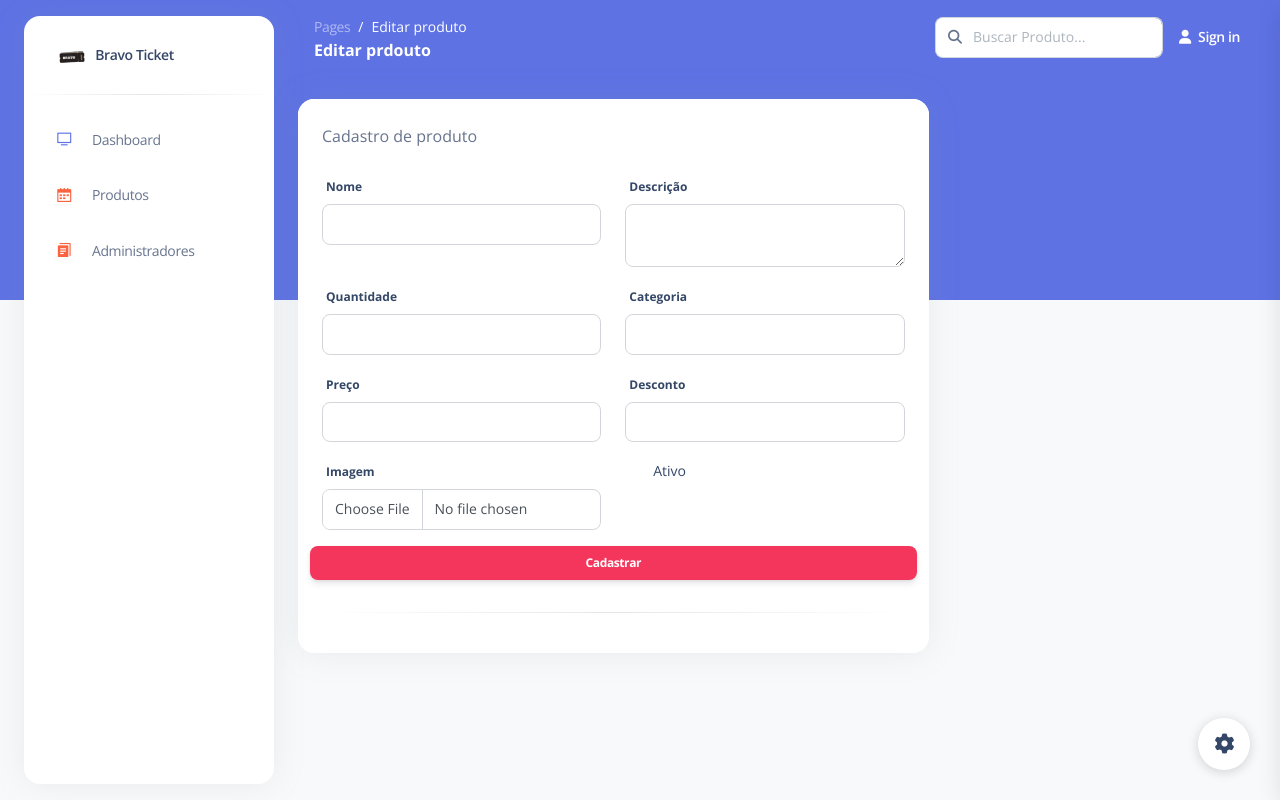
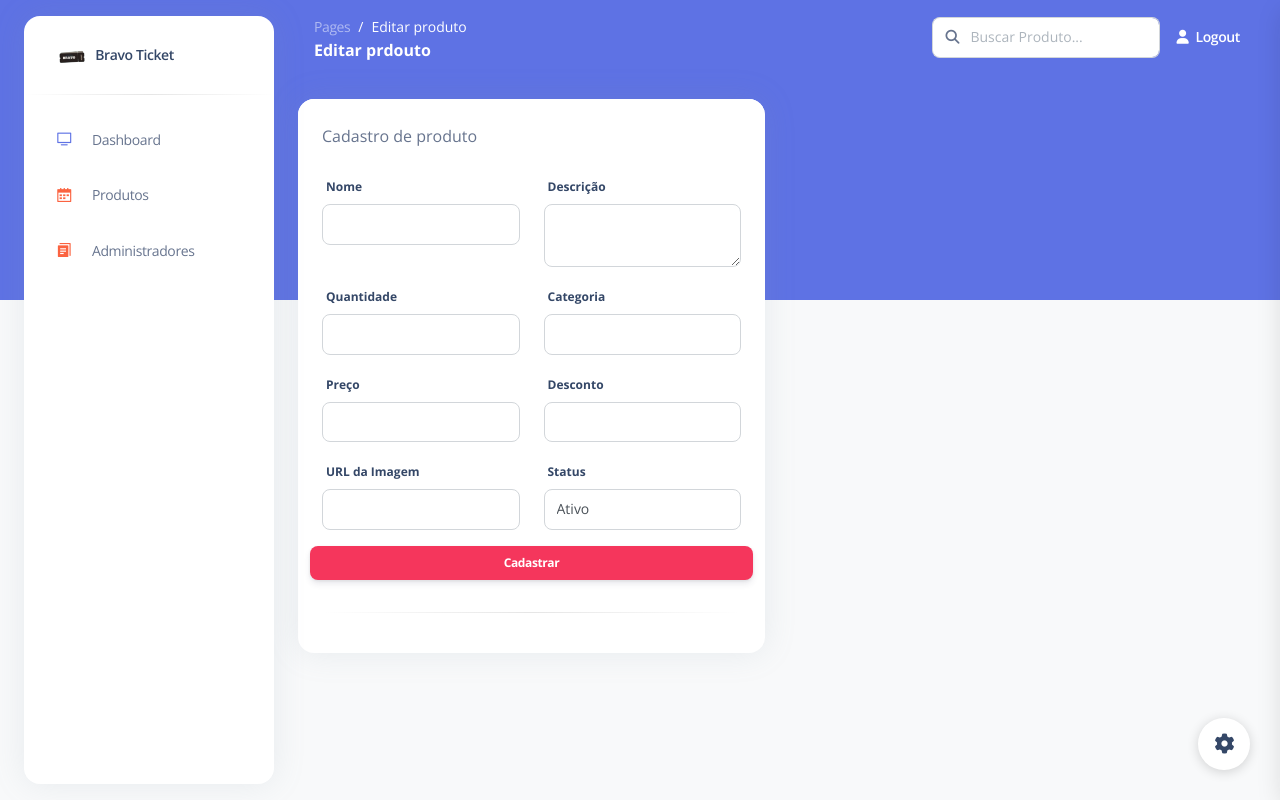
Before and after one commit to IgorFreitasRocha/crud_ingresso, a PHP site: page /CRUD/cadastrar_produto.php in a window 1280 px wide. Run offline with PHP 8.4, Linux system fonts and the light colour scheme; the visitor is signed in with stand-in values (Sample User, id 1); some libraries are stand-ins or nearby versions.

```diff
--- a/CRUD/pages/cadastrar_admin.php
+++ b/CRUD/pages/cadastrar_admin.php
@@ -117,7 +117,7 @@ if ($_SERVER['REQUEST_METHOD'] == 'POST') {  //Conexão com o banco de dados
                         <li class="nav-item d-flex align-items-center">
                             <a href="../logout.php" class="nav-link text-white font-weight-bold px-0">
                                 <i class="fa fa-user me-sm-1"></i>
-                                <span class="d-sm-inline d-none">Sign in</span>
+                                <span class="d-sm-inline d-none">Logout</span>
                             </a>
                         </li>
                         <li class="nav-item d-xl-none ps-3 d-flex align-items-center">
--- a/CRUD/pages/cadastrar_produto.php
+++ b/CRUD/pages/cadastrar_produto.php
@@ -13,38 +13,24 @@ if ($_SERVER['REQUEST_METHOD'] == 'POST') {
     $nome = $_POST['nome'];
     $descricao = $_POST['descricao'];
     $preco = $_POST['preco'];
-    $imagem = $_FILES['imagem']['name'];
-    $url_image = $_POST['url_imagem'];
-
-    //Diretorio onde a imagem será salva
-    $target_dir = "upload/";
-    $target_file = $target_dir . basename($imagem);
-
-    //Gerar a URL da imagem
-    $base_url = "http://localhost/CRUD/crud_ingresso/CRUD/";
-    $url_imagem = $base_url . "upload/" . basename($imagem);
-
-    //Mover o arquivo de imagem carregado para o diretorio de distino
-    if (move_uploaded_file($_FILES['imagem']['tmp_name'], $target_file)) {
-    } else {
-        echo "Falha ao carregar imagem";
-    }
+    $CAT_NOME = $_POST['CAT_NOME'];
+    $IMG_URL = $_POST['IMG_URL'];
 
 
     try {
-        $sql = "INSERT INTO produtos (nome, descricao, preco, imagem, url_imagem) VALUES (:nome, :descricao, :preco, :imagem, :url_imagem)";
+        $sql = "INSERT INTO produtos (nome, descricao, preco, CAT_NOME, IMG_URL) VALUES (:nome, :descricao, :preco, :CAT_NOME, :IMG_URL)";
         $stmt = $pdo->prepare($sql); // Preparação para não conter injeção de sql
         $stmt->bindParam(':nome', $nome, PDO::PARAM_STR);
         $stmt->bindParam(':descricao', $descricao, PDO::PARAM_STR);
         $stmt->bindParam(':preco', $preco, PDO::PARAM_STR);
-        $stmt->bindParam(':imagem', $target_file, PDO::PARAM_STR);
-        $stmt->bindParam(':url_imagem', $url_imagem, PDO::PARAM_STR);
+        $stmt->bindParam(':CAT_NOME', $CAT_NOME, PDO::PARAM_STR);
+        $stmt->bindParam(':IMG_URL', $IMG_URL, PDO::PARAM_STR);
 
         $stmt->execute(); //execulta os comando á cima
 
-        echo "<p style='color:green;'> Produto cadastrado com sucesso</p>";
+        echo "<div id='messagee'>Cadastrado com sucesso</div>";
     } catch (PDOException $erro) {
-        echo "<p style='color:red;'>Erro ao cadastrar o produto: </p>" . $erro->getMessage() . "</p>";
+        "<div id='messagee'>Erro ao realizar o cadastro</div>" . $erro->getMessage() . "</p>";
     }
 }
 
@@ -59,6 +45,8 @@ if ($_SERVER['REQUEST_METHOD'] == 'POST') {
     <meta name="viewport" content="width=device-width, initial-scale=1, shrink-to-fit=no">
     <link rel="apple-touch-icon" sizes="76x76" href="../assets/img/apple-icon.png">
     <link rel="icon" type="image/png" href="../assets/img/favicon.png">
+    <link rel="stylesheet" href="../assets/css/mensagem.css">
+    <script src="../js/javinha.js"></script>
     <title>
         Cadastrar Produto
     </title>
@@ -136,7 +124,7 @@ if ($_SERVER['REQUEST_METHOD'] == 'POST') {
                         <li class="nav-item d-flex align-items-center">
                             <a href="../logout.php" class="nav-link text-white font-weight-bold px-0">
                                 <i class="fa fa-user me-sm-1"></i>
-                                <span class="d-sm-inline d-none">Sign in</span>
+                                <span class="d-sm-inline d-none">Logout</span>
                             </a>
                         </li>
                         <li class="nav-item d-xl-none ps-3 d-flex align-items-center">
@@ -155,7 +143,7 @@ if ($_SERVER['REQUEST_METHOD'] == 'POST') {
         <!-- End Navbar -->
         <div class="container-fluid py-4">
             <div class="row">
-                <div class="col-md-8">
+                <div class="col-md-6">
                     <div class="card">
                         <div class="card-header pb-0">
                             <div class="d-flex align-items-center">
@@ -163,54 +151,61 @@ if ($_SERVER['REQUEST_METHOD'] == 'POST') {
                             </div>
                         </div>
                         <div class="card-body">
-                            <div class="row">
+                            <div>
+                                <form class="row" action="" method="post" enctype="multipart/form-data">
                                     <div class="col-md-6">
                                         <div class="form-group">
-                                        <label for="example-text-input" class="form-control-label"> Nome</label>
-                                        <input class="form-control" type="text" value="">
+                                            <label for="nome" class="form-control-label"> Nome</label>
+                                            <input class="form-control" type="text" name="nome" id="nome" required>
                                         </div>
                                     </div>
                                     <div class="col-md-6">
                                         <div class="form-group">
-                                        <label for="example-text-input" class="form-control-label">Descrição</label>
-                                        <textarea class="form-control" value=""></textarea>
+                                            <label for="descricao" class="form-control-label">Descrição</label>
+                                            <textarea class="form-control" name="descricao" id="descricao" required></textarea>
                                         </div>
                                     </div>
                                     <div class="col-md-6">
                                         <div class="form-group">
-                                        <label for="example-text-input" class="form-control-label">Quantidade</label>
-                                        <input class="form-control" type="number" value="">
+                                            <label for="PROD_QTD" class="form-control-label">Quantidade</label>
+                                            <input class="form-control" type="number" name="PROD_QTD" id="PROD_QTD" >
                                         </div>
                                     </div>
                                     <div class="col-md-6">
                                         <div class="form-group">
-                                        <label for="example-text-input" class="form-control-label">Categoria</label>
-                                        <input class="form-control" type="text" value="">
+                                            <label for="CAT_NOME" class="form-control-label">Categoria</label>
+                                            <input class="form-control" type="text" name="CAT_NOME" id="CAT_NOME">
                                         </div>
                                     </div>
                                     <div class="col-md-6">
                                         <div class="form-group">
-                                        <label for="example-text-input" class="form-control-label">Preço</label>
-                                        <input class="form-control" type="number" value="">
+                                            <label for="preco" class="form-control-label">Preço</label>
+                                            <input class="form-control" type="number" name="preco" id="preco" step="0.01" required>
                                         </div>
                                     </div>
                                     <div class="col-md-6">
                                         <div class="form-group">
-                                        <label for="example-text-input" class="form-control-label">Desconto</label>
-                                        <input class="form-control" type="number" value="">
+                                            <label for="desconto" class="form-control-label">Desconto</label>
+                                            <input class="form-control" type="number" name="desconto" id="desconto" step="0.01">
                                         </div>
                                     </div>
                                     <div class="col-md-6">
                                         <div class="form-group">
-                                        <label for="example-text-input" class="form-control-label">Imagem</label>
-                                        <input class="form-control" type="file" value="">
+                                            <label for="IMG_URL" class="form-control-label">URL da Imagem</label>
+                                            <input class="form-control" type="text" name="IMG_URL" id="IMG_URL">
                                         </div>
                                     </div>
                                     <div class="col-md-6">
-                                    <input type="checkbox" class="form-check-input" id="exampleCheck1">
-                                    <label class="form-check-label" for="exampleCheck1">Ativo</label>
+                                        <div class="form-group">
+                                            <label for="status">Status</label>
+                                            <select class="form-control" name="status" id="status">
+                                                <option value="1">Ativo</option>
+                                                <option value="0">Inativo</option>
+                                            </select>
+                                        </div>
                                     </div>
                                     <input class="btn btn-danger btn-sm ms-auto" type="submit" value="Cadastrar">
+                                </form>
                             </div>
                             <hr class="horizontal dark">
                         </div>
--- a/CRUD/pages/editar_admin.php
+++ b/CRUD/pages/editar_admin.php
@@ -132,7 +132,7 @@ if ($_SERVER['REQUEST_METHOD'] == 'POST') {
                         <li class="nav-item d-flex align-items-center">
                             <a href="../logout.php" class="nav-link text-white font-weight-bold px-0">
                                 <i class="fa fa-user me-sm-1"></i>
-                                <span class="d-sm-inline d-none">Sign in</span>
+                                <span class="d-sm-inline d-none">Logout</span>
                             </a>
                         </li>
                         <li class="nav-item d-xl-none ps-3 d-flex align-items-center">
--- a/CRUD/pages/editar_produto.php
+++ b/CRUD/pages/editar_produto.php
@@ -93,7 +93,7 @@ if (!isset($_SESSION['admin_logado'])) {
             <li class="nav-item d-flex align-items-center">
               <a href="../logout.php" class="nav-link text-white font-weight-bold px-0">
                 <i class="fa fa-user me-sm-1"></i>
-                <span class="d-sm-inline d-none">Sign in</span>
+                <span class="d-sm-inline d-none">Logout</span>
               </a>
             </li>
             <li class="nav-item d-xl-none ps-3 d-flex align-items-center">
```
Also changed, not shown: CRUD/pages/categoria.php (+4 -4 lines), CRUD/pages/listar_admin.php (+7 -7 lines), CRUD/pages/listar_prdoduto.php (+58 -29 lines). Lines whose indentation alone changed are shown as unchanged.
